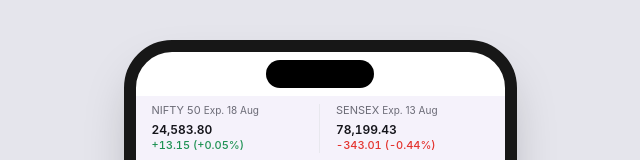
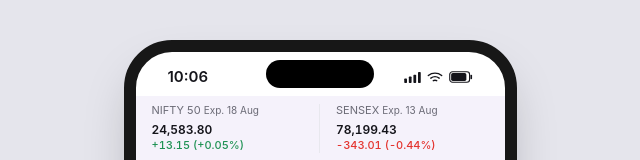
Before and after one commit to vaishSharma-15/Upstox-Holding-List-Folder, a React (Vite) app in the folder app/: page / in a window 1280 px wide. Shown: the top 160 px of the page, without its empty margins (320-960 px from the left). Built offline with nearby package versions, Linux system fonts and the light colour scheme.

Commit message:
Add iOS-style status bar (live time, signal, WiFi, battery) to the desktop phone mockup

```diff
--- a/app/src/App.jsx
+++ b/app/src/App.jsx
@@ -1,6 +1,7 @@
 import { HoldingsProvider, useHoldingsDispatch, useHoldingsState } from "./context/HoldingsContext";
 import { ToastProvider, useToast } from "./context/ToastContext";
 import BottomTabBar from "./components/BottomTabBar";
+import StatusBar from "./components/StatusBar";
 import ToastStack from "./components/ToastStack";
 import HomeScreen from "./screens/HomeScreen";
 import HoldingsScreen from "./screens/HoldingsScreen";
@@ -31,6 +32,8 @@
         <div className="absolute -left-[12px] top-[172px] hidden h-12 w-[4px] rounded-l bg-neutral-800 sm:block" />
         <div className="absolute -right-[12px] top-[130px] hidden h-16 w-[4px] rounded-r bg-neutral-800 sm:block" />
 
+        <StatusBar />
+
         {/* dynamic island */}
         <div className="pointer-events-none absolute left-1/2 top-2 z-40 hidden h-[28px] w-[108px] -translate-x-1/2 rounded-full bg-black sm:block" />
 
--- /dev/null
+++ b/app/src/components/StatusBar.jsx
@@ -0,0 +1,58 @@
+import { useEffect, useState } from "react";
+
+function SignalIcon() {
+  return (
+    <svg viewBox="0 0 18 12" width="17" height="11" fill="currentColor">
+      <rect x="0" y="7" width="3" height="5" rx="0.8" />
+      <rect x="5" y="5" width="3" height="7" rx="0.8" />
+      <rect x="10" y="3" width="3" height="9" rx="0.8" />
+      <rect x="15" y="0" width="3" height="12" rx="0.8" />
+    </svg>
+  );
+}
+
+function WifiIcon() {
+  return (
+    <svg viewBox="0 0 18 13" width="16" height="12" fill="none" stroke="currentColor" strokeWidth="1.6" strokeLinecap="round">
+      <path d="M1.5 4.8a12 12 0 0 1 15 0" />
+      <path d="M4.3 7.8a8 8 0 0 1 9.4 0" />
+      <path d="M7.1 10.7a4 4 0 0 1 3.8 0" />
+    </svg>
+  );
+}
+
+function BatteryIcon() {
+  return (
+    <svg viewBox="0 0 26 13" width="24" height="12" fill="none">
+      <rect x="0.8" y="0.8" width="21.5" height="11.4" rx="3" stroke="currentColor" strokeWidth="1.2" />
+      <rect x="2.3" y="2.3" width="16.5" height="8.4" rx="1.8" fill="currentColor" />
+      <rect x="23.2" y="4" width="1.8" height="5" rx="0.9" fill="currentColor" />
+    </svg>
+  );
+}
+
+export default function StatusBar() {
+  const [time, setTime] = useState(() => formatTime(new Date()));
+
+  useEffect(() => {
+    const id = setInterval(() => setTime(formatTime(new Date())), 15000);
+    return () => clearInterval(id);
+  }, []);
+
+  return (
+    <div className="pointer-events-none absolute inset-x-0 top-0 z-40 hidden h-11 items-center justify-between px-8 pt-1.5 text-[15px] font-semibold text-fg sm:flex">
+      <span>{time}</span>
+      <div className="flex items-center gap-1.5">
+        <SignalIcon />
+        <WifiIcon />
+        <BatteryIcon />
+      </div>
+    </div>
+  );
+}
+
+function formatTime(date) {
+  const hours = date.getHours() % 12 || 12;
+  const minutes = date.getMinutes().toString().padStart(2, "0");
+  return `${hours}:${minutes}`;
+}
```
